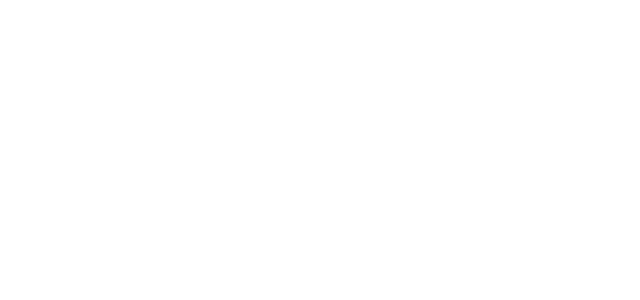
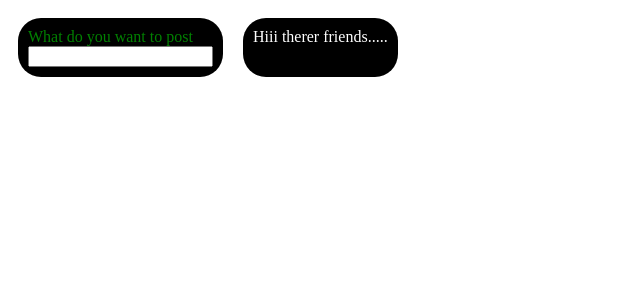
Before and after one commit to Nikhilkumarr-dev/Reactlearnings, a React (Vite) app: page / in a window 1280 px wide. Shown: the top 300 px of the page, without its empty margins (0-640 px from the left). Built offline with nearby package versions, Linux system fonts and the light colour scheme.

Commit message:
How childrens are created and passed as props to the component

```diff
--- a/src/App.jsx
+++ b/src/App.jsx
@@ -1,33 +1,34 @@
 import './App.css'
-import { useState,useEffect } from 'react';
-function App()
-{
-  return
-  <div>
-      <Timer />
+function App(){
+
+  //prop are passed as children
+  return(
+  <div style={{display:"flex"}}>
+
+     <Card>
+      <div style={{color:"green"}}>
+        What do you want to post <br></br>
+        <input type={"text"} />
+      </div>
+      </Card>
+      <Card>
+        Hiii therer friends.....
+      </Card>
   </div>
+  );
 }
 
-const Timer = () =>
+
+//this is the children cards this two cards are rendered in the entire page
+function Card({children})
 {
-  const [seconds,setSeconds]=useState(0);
 
-  useEffect(()=>{
-    let clock = setInterval(function(){
-      setSeconds(prev=>prev+1);
-    },1000)
+  return (<div style={{backgroundColor:"black",borderRadius:"23px",color:"white",padding:10,margin:10}}>
+
+  {children}
+
+  </div>);
+}
 
 
-    //cleanup function
-
-    return function()
-    {
-      clearInterval(clock);
-    }
-    //unsubscribing from the event and clearing it mers
-
-  },[])
-
-  return <div>{seconds}seconds elapsed</div>
-}
 export default App;
--- a/src/main.jsx
+++ b/src/main.jsx
@@ -1,4 +1,3 @@
-import { StrictMode } from 'react'
 import { createRoot } from 'react-dom/client'
 import App from './App.jsx'
 import './index.css'
```
